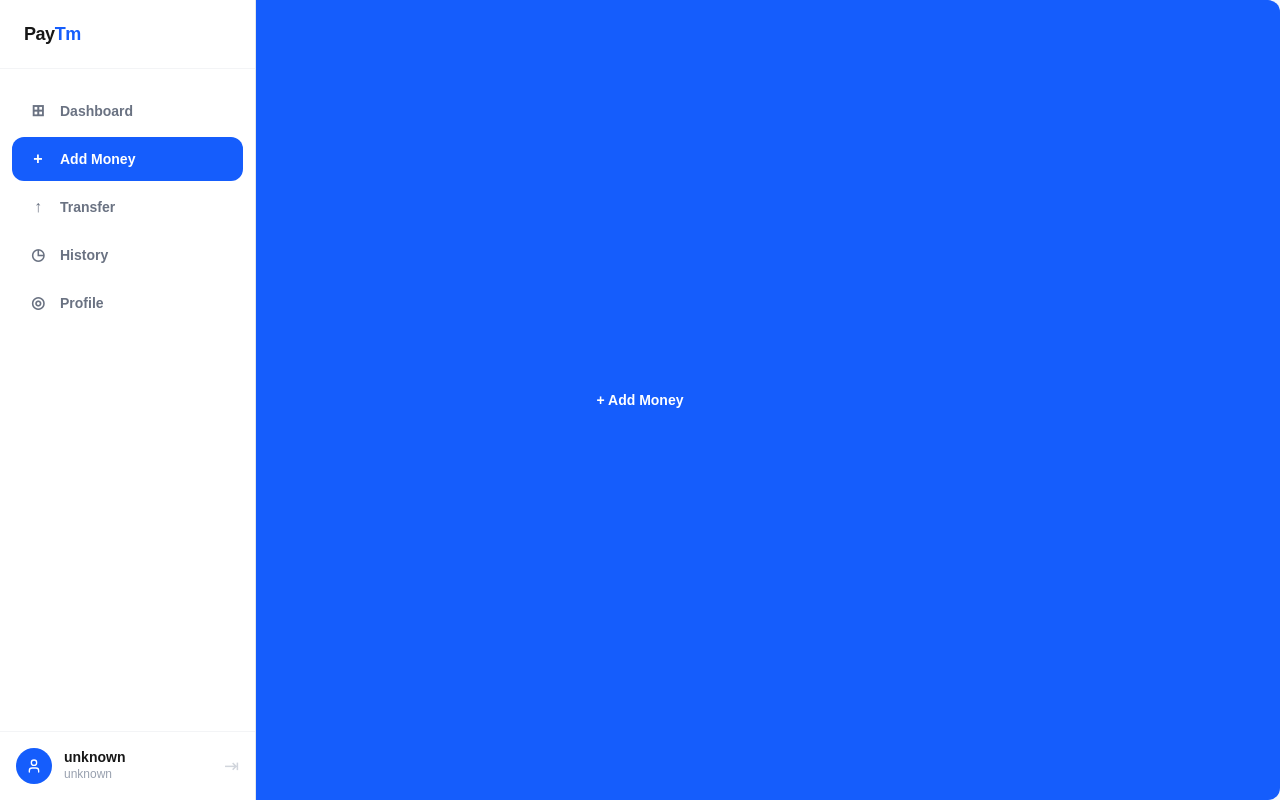
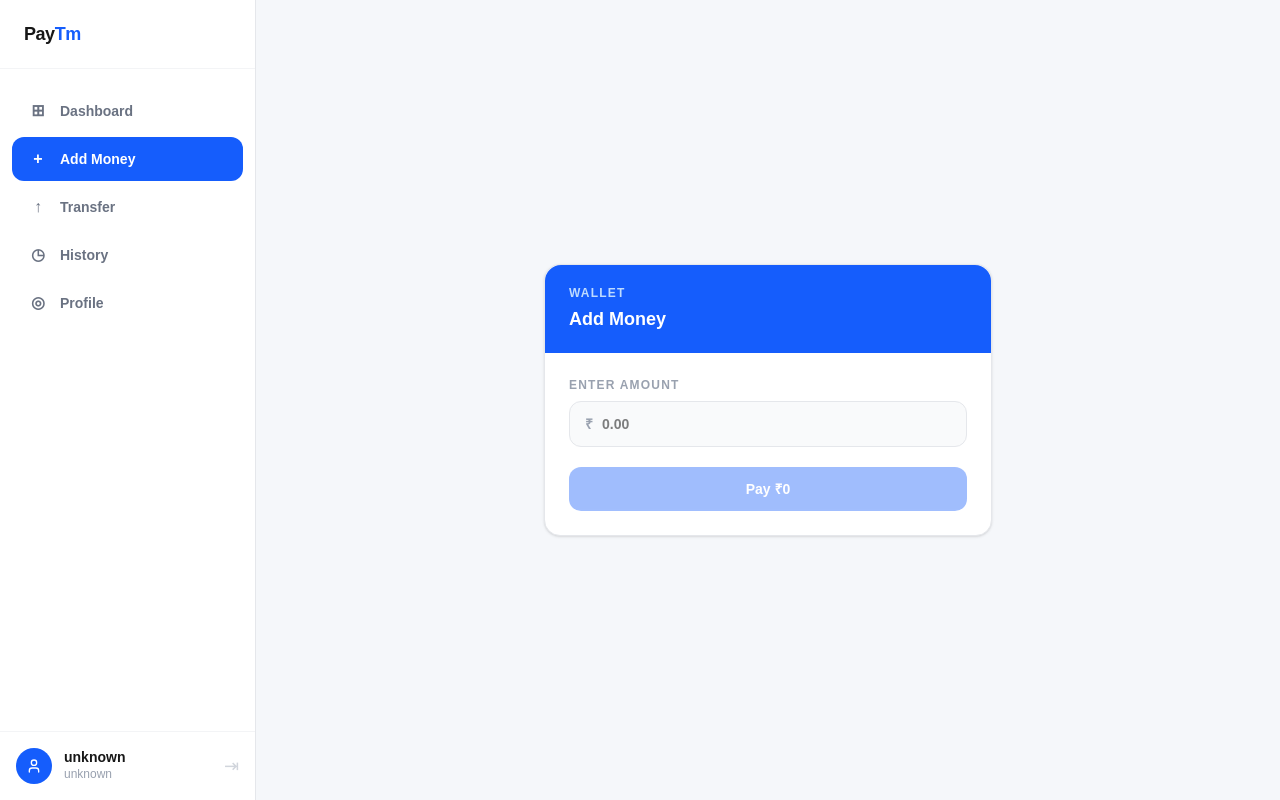
Before and after one commit to AnyxByte/Paytm-Clone, a Next.js app in the folder paytm-client/: page /dashboard/addMoney in a window 1280 px wide. Built offline with nearby package versions, Linux system fonts and the light colour scheme; no server answers.

Commit message:
finished the add money to wallet part, will work on the transfer money part

```diff
--- a/paytm-client/app/dashboard/addMoney/page.js
+++ b/paytm-client/app/dashboard/addMoney/page.js
@@ -1,31 +1,39 @@
 "use client";
 
+import { useState } from "react";
 import { useWallet } from "@/context/WalletContext";
 import axios from "axios";
 import Cookies from "js-cookie";
+import { useUser } from "@/context/AuthContext";
+import toast from "react-hot-toast";
 
 export default function AddMoney() {
   const token = Cookies.get("token");
+  const { walletDetails, setWalletDetails } = useWallet();
+  const [amount, setAmount] = useState("");
+  const [loading, setLoading] = useState(false);
+  const { user } = useUser();
 
-  const { walletDetails } = useWallet();
+  const handleUpdateBalance = (data) => {
+    setWalletDetails((prev) => {
+      return {
+        ...prev,
+        balance: data.balance,
+      };
+    });
+  };
 
   const handleAddMoney = async () => {
-    const payload = {
-      amount: 5,
-    };
+    if (!amount || Number(amount) <= 0) return;
+    setLoading(true);
 
+    try {
       const res = await axios.post(
         `${process.env.NEXT_PUBLIC_BACKEND_URL}/api/create-order`,
-      payload,
-      {
-        headers: {
-          Authorization: `Bearer ${token}`,
-        },
-      },
+        { amount: Number(amount) },
+        { headers: { Authorization: `Bearer ${token}` } },
       );
       const order = res.data.order;
-
-    console.log("order", order);
 
       const script = document.createElement("script");
       script.src = "https://checkout.razorpay.com/v1/checkout.js";
@@ -41,50 +49,83 @@
           order_id: order.id,
 
           handler: async (response) => {
-          // Step 3 — send to your Express backend to verify
-          console.log("response", response);
             try {
-            const verify = await axios.post(
+              const responseFromOwnBackend = await axios.post(
                 `${process.env.NEXT_PUBLIC_BACKEND_URL}/api/transactions/deposit`,
                 {
                   razorpay_order_id: response.razorpay_order_id,
                   razorpay_payment_id: response.razorpay_payment_id,
                   razorpay_signature: response.razorpay_signature,
-                amount: 5,
+                  amount: Number(amount),
                   idempotencyKey: order.id,
                   toAccount: walletDetails?.account?._id,
                 },
-              {
-                headers: {
-                  Authorization: `Bearer ${token}`,
-                },
-              },
+                { headers: { Authorization: `Bearer ${token}` } },
               );
-            alert("success");
-          } catch (error) {
-            alert("error");
+              handleUpdateBalance(responseFromOwnBackend.data);
+              setAmount("");
+              toast.success(`₹${amount} added to wallet!`);
+            } catch {
+              toast.error("Payment failed");
+            } finally {
+              setLoading(false);
             }
           },
 
-        prefill: {
-          name: "Rohit Sharma",
-          contact: "9876543210",
-        },
-
+          prefill: { name: user.name, contact: user.phone },
           theme: { color: "#2563eb" },
         };
 
         const rzp = new window.Razorpay(options);
         rzp.open();
       };
+    } catch {
+      alert("Failed to create order.");
+      setLoading(false);
+    }
   };
 
   return (
+    <div className="w-full max-w-md bg-white border border-gray-200 rounded-2xl shadow-sm flex flex-col">
+      {/* Header */}
+      <div className="bg-blue-600 px-6 py-5 rounded-t-2xl">
+        <p className="text-xs font-bold text-blue-200 uppercase tracking-widest mb-1">
+          Wallet
+        </p>
+        <p className="text-white font-black text-lg">Add Money</p>
+      </div>
+
+      {/* Body */}
+      <div className="px-6 py-6 flex flex-col">
+        {/* Amount Label */}
+        <label className="text-xs font-bold text-gray-400 uppercase tracking-widest mb-2">
+          Enter Amount
+        </label>
+
+        {/* Amount Input */}
+        <div className="relative mb-5">
+          <span className="absolute left-4 top-1/2 -translate-y-1/2 text-gray-400 font-bold text-sm">
+            ₹
+          </span>
+
+          <input
+            type="number"
+            value={amount}
+            onChange={(e) => setAmount(e.target.value)}
+            placeholder="0.00"
+            className="w-full bg-gray-50 border border-gray-200 rounded-xl pl-8 pr-4 py-3 text-sm font-bold text-black outline-none focus:border-blue-500 focus:bg-white transition"
+          />
+        </div>
+
+        {/* Pay Button */}
         <button
           onClick={handleAddMoney}
-      className="w-full bg-blue-600 text-white font-bold py-3 rounded-xl text-sm hover:bg-blue-700 transition"
+          disabled={!amount || Number(amount) <= 0}
+          className="w-full bg-blue-600 text-white font-bold py-3 rounded-xl text-sm hover:bg-blue-700 transition disabled:opacity-40 disabled:cursor-not-allowed"
         >
-      + Add Money
+          Pay ₹{amount || "0"}
         </button>
+      </div>
+    </div>
   );
 }
--- a/paytm-client/app/dashboard/layout.js
+++ b/paytm-client/app/dashboard/layout.js
@@ -18,11 +18,13 @@
 
 export default function Layout({ children }) {
   return (
-    <>
-      <div className="min-h-screen bg-[#f5f7fa] flex">
-        <Sidebar />
-        <div className="flex justify-center flex-1">{children}</div>
+    <div className="min-h-screen bg-[#f5f7fa]">
+      <Sidebar />
+
+      {/* Main Content */}
+      <div className="ml-64 min-h-screen flex items-center justify-center p-6">
+        {children}
       </div>
-    </>
+    </div>
   );
 }
--- a/paytm-client/context/WalletContext.js
+++ b/paytm-client/context/WalletContext.js
@@ -50,7 +50,7 @@
         error,
         hasWallet,
         setHasWallet,
-        setWalletDetails
+        setWalletDetails,
       }}
     >
       {children}
@@ -58,4 +58,6 @@
   );
 };
 
-export const useWallet = () => useContext(WalletContext);
+export const useWallet = () => {
+  return useContext(WalletContext);
+};
```
Also changed, not shown: 2 other files (tests, documents, lock files or other folders). Lines whose indentation alone changed are shown as unchanged.
